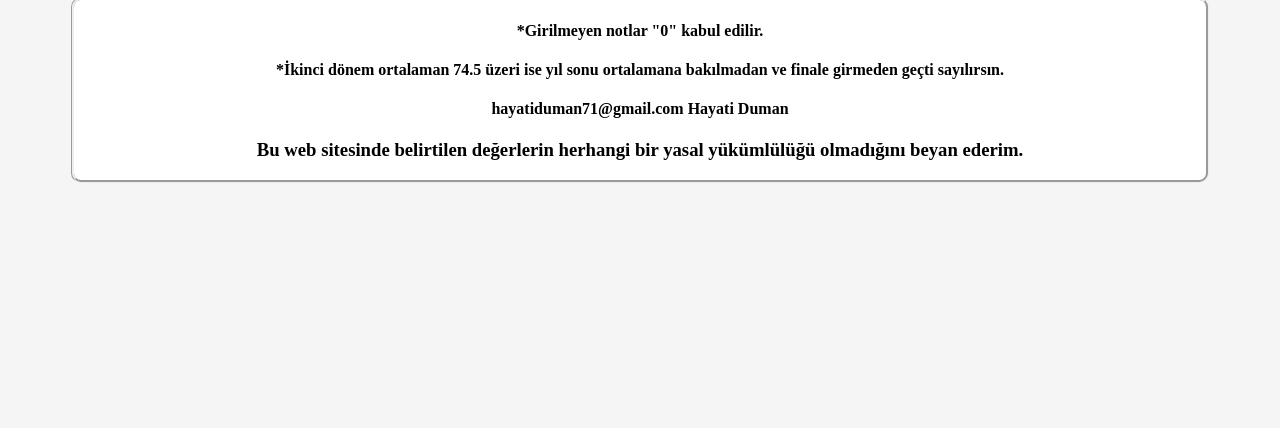
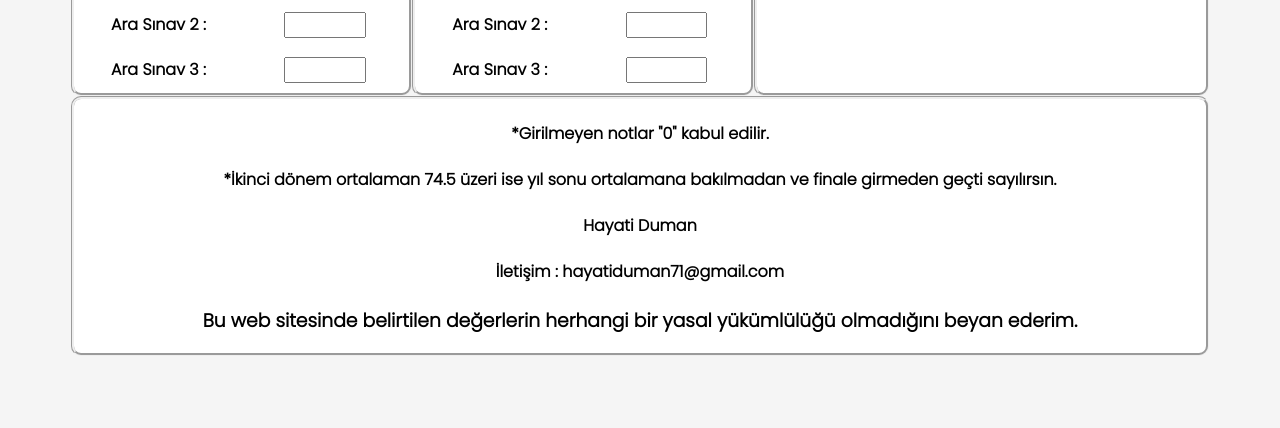
Before and after one commit to HayatiDuman/ydyo-ort-ver.2, a plain HTML site: page index.html in a window 1280 px wide. Shown: the part 610-1038 px from the top of the page. Before the commit the page ends 864 px from the top, so only its background shows below. Drawn offline with Linux system fonts and the light colour scheme.

Commit message:
genel düzeltmeler

```diff
--- a/index.html
+++ b/index.html
@@ -5,7 +5,10 @@
     <meta http-equiv="X-UA-Compatible" content="IE=edge">
     <meta name="viewport" content="width=device-width, initial-scale=1.0">
     <link rel="stylesheet" type="text/css" href="ydyo.css">
-    <title>Gazi YDYO Ortalama Hesaplama</title>
+    <title>Gazi Hazırlık Ortalama Hesaplama</title>
+    <link rel="preconnect" href="https://fonts.googleapis.com">
+    <link rel="preconnect" href="https://fonts.gstatic.com" crossorigin>
+    <link href="https://fonts.googleapis.com/css2?family=Poppins:wght@200;300&display=swap" rel="stylesheet">
 </head>
 <body>
     <div class="container" id="container">
@@ -68,7 +71,8 @@
     <div class="extra_part">
         <h4>*Girilmeyen notlar "0" kabul edilir.</h4>
         <h4>*İkinci dönem ortalaman 74.5 üzeri ise yıl sonu ortalamana bakılmadan ve finale girmeden geçti sayılırsın.</h4>
-        <h4>hayatiduman71@gmail.com Hayati Duman</h4>
+        <h4>Hayati Duman</h4>
+        <h4>İletişim : hayatiduman71@gmail.com</h4>
         <h3>Bu web sitesinde belirtilen değerlerin herhangi bir yasal yükümlülüğü olmadığını beyan ederim.</h3>
     </div>
     <script>
--- a/ydyo.css
+++ b/ydyo.css
@@ -1,5 +1,6 @@
 *{
     box-sizing: border-box;
+    font-family: 'Poppins', sans-serif;
 }
 
 body{
```
